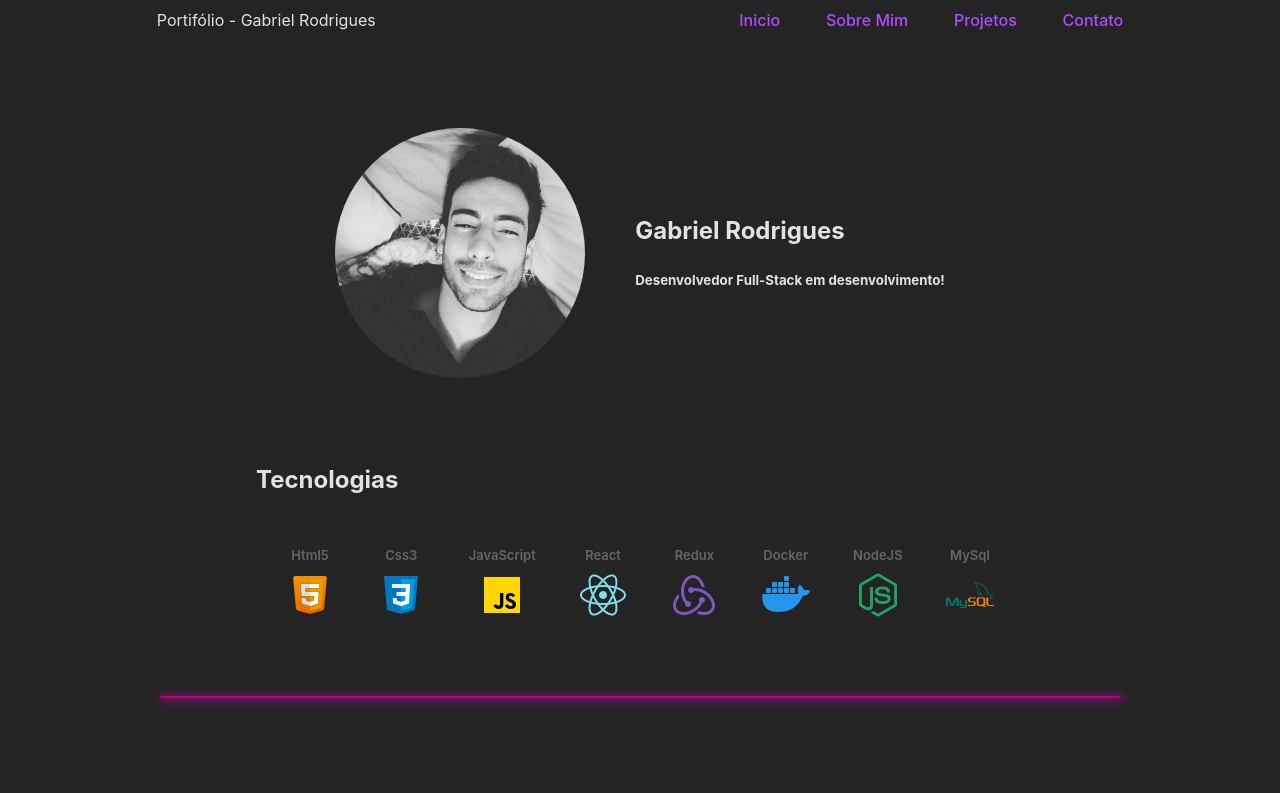
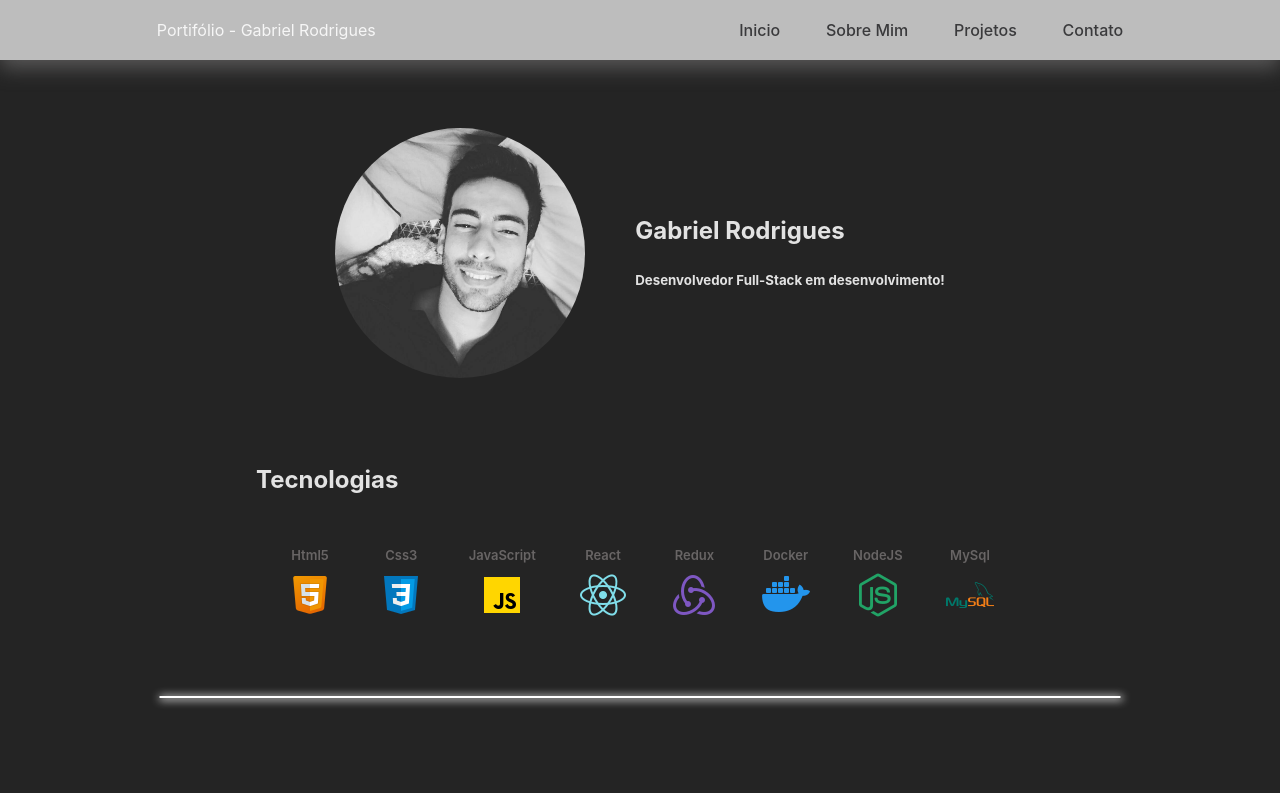
Before and after one commit to gabrielr99/gabrielr99.github.io, a React (Create React App) app: page / in a window 1280 px wide. Shown: the top 793 px of the page. Built offline with nearby package versions, Linux system fonts and the light colour scheme.

Commit message:
FEAT: alteração header e cores do hr

```diff
--- a/src/components/Navbar/navbar.css
+++ b/src/components/Navbar/navbar.css
@@ -1,5 +1,5 @@
 .container-navbar {
-  background-color: #242424;
+  /* background-color: #242424;
   height: 40px;
   align-items: center;
   display: flex;
@@ -8,7 +8,17 @@
   position: fixed;
   top: 0;
   z-index: 100;
-  box-shadow: 0px 8px 20px 0px #242424;;
+  box-shadow: 0px 8px 20px 0px #242424;; */
+  background-color: #ffffffb3;
+  height: 60px;
+  align-items: center;
+  display: flex;
+  justify-content: space-around;
+  width: 100%;
+  position: fixed;
+  top: 0;
+  z-index: 100;
+  box-shadow: 0px 8px 20px 0px #595858;
 }
 
 .container-nav {
@@ -20,9 +30,9 @@
 
 .link-navbar {
   font-weight: 500;
-  color: #af4dff;
+  color: #3a3a3c;
   text-decoration: inherit;
 }
 .link-navbar:hover {
-  color: #53cdf2;
+  color: rgb(184, 1, 141);
 }
--- a/src/components/SobreMim/sobremim.css
+++ b/src/components/SobreMim/sobremim.css
@@ -31,13 +31,6 @@
   width: 66%;
 }
 
-hr {
-  margin-top: 6%;
-  margin-bottom: 4%;
-  width: 75%;
-  border: 1px solid rgb(184, 1, 141);
-}
-
 .hidden-sobremim {
   opacity: 0;
   filter: blur(15px);
--- a/src/index.css
+++ b/src/index.css
@@ -30,9 +30,12 @@ h1 {
 }
 
 hr {
+  margin-bottom: 4%;
   margin-top: 6%;
   width: 75%;
-  border: 1px solid rgb(184, 1, 141);
+  border: 1px solid rgb(255, 255, 255);
+  /* border: 1px solid rgb(184, 1, 141); */
   border-radius: 5px;
-  box-shadow: 1px 1px 8px 1px rgb(184, 1, 141);;
+  /* box-shadow: 1px 1px 8px 1px rgb(184, 1, 141);; */
+  box-shadow: 1px 1px 8px 1px rgb(255, 255, 255);;
 }
```
